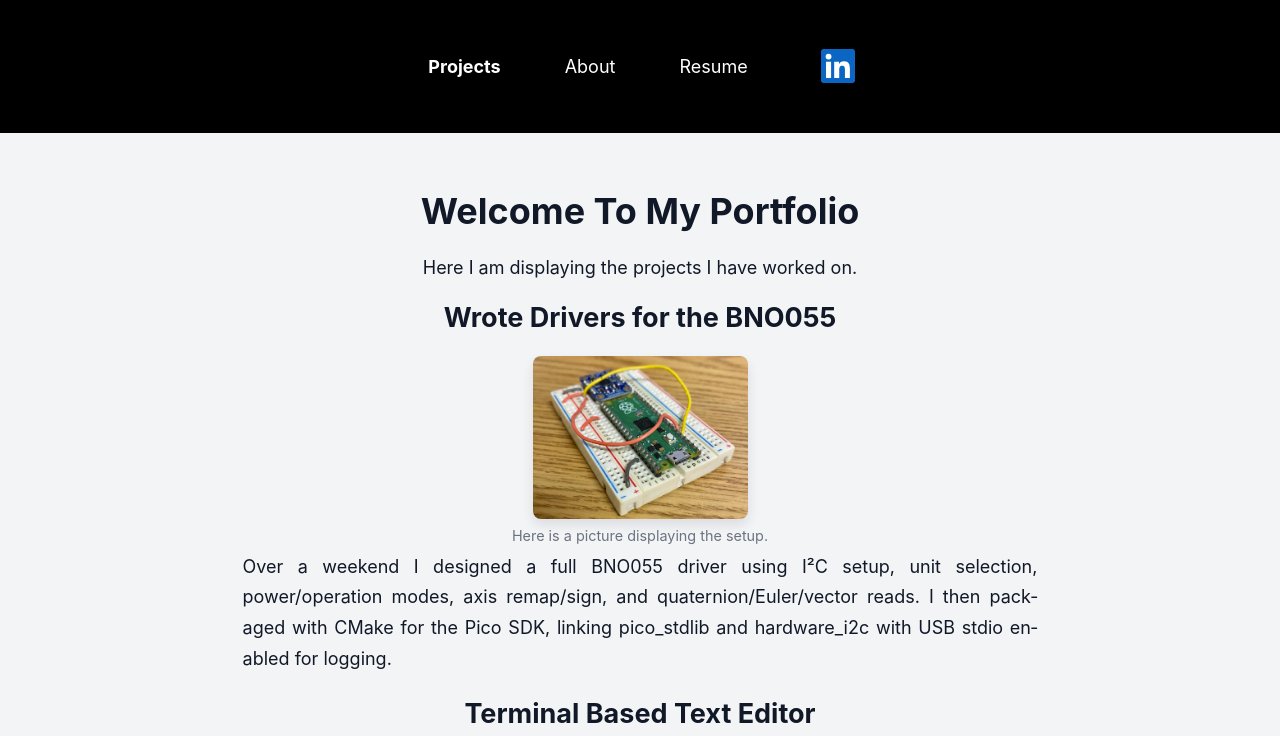
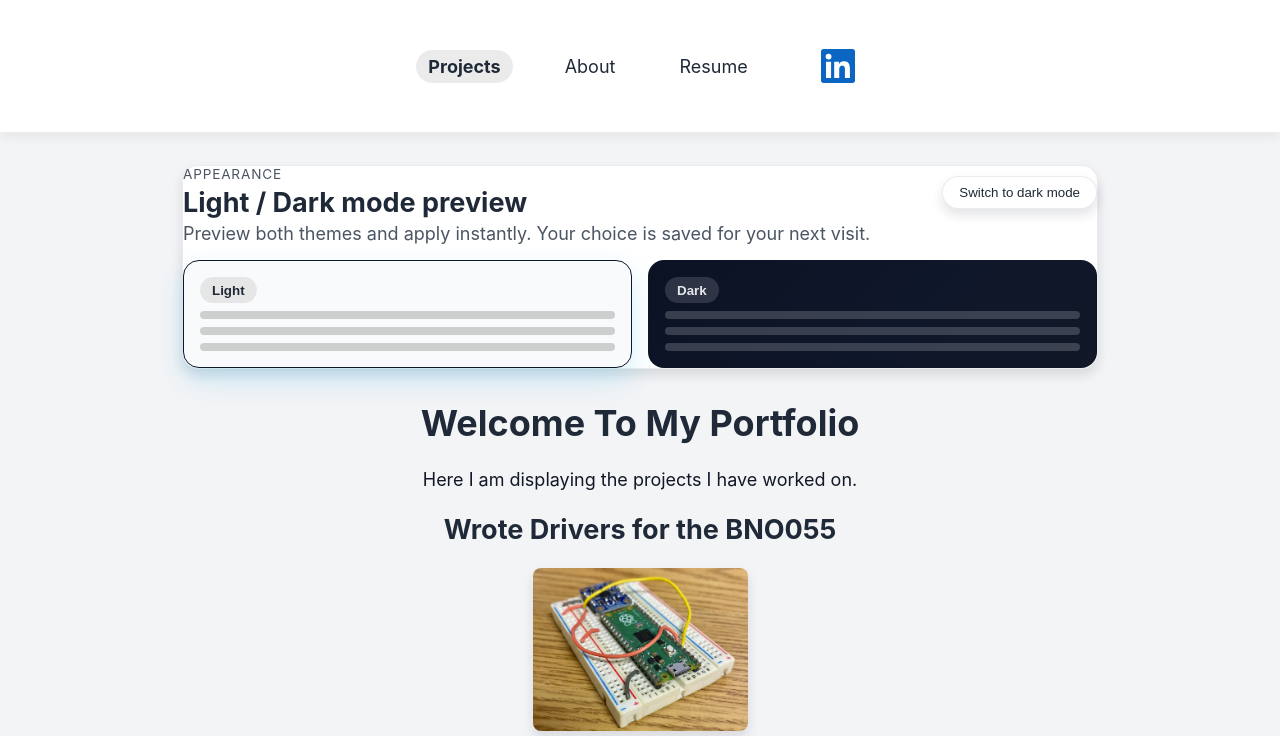
Before and after one commit to nhunt1984/MyPortfolio, a plain HTML site: page index.html in a window 1280 px wide. Shown: the top 736 px of the page. Drawn offline with Linux system fonts and the light colour scheme.

Commit message:
Add theme switcher with light/dark previews

```diff
--- a/index.html
+++ b/index.html
@@ -39,29 +39,35 @@
   </header>
 
   <main class="container">
+    <section class="theme-lab card-surface" id="theme-lab" aria-labelledby="theme-lab-title">
+      <div class="theme-lab__header">
+        <div>
+          <div class="theme-lab__eyebrow">Appearance</div>
+          <h2 class="theme-lab__title" id="theme-lab-title">Light / Dark mode preview</h2>
+        </div>
+        <button class="theme-toggle-button" type="button" data-theme-toggle>Switch to dark mode</button>
+      </div>
+      <p class="theme-lab__blurb">Preview both themes and apply instantly. Your choice is saved for your next visit.</p>
+      <div class="theme-lab__previews" role="group" aria-label="Theme preview cards">
+        <button class="theme-preview theme-preview--light" type="button" data-theme-choice="light">
+          <span class="theme-preview__badge">Light</span>
+          <span class="theme-preview__body">
+            <span class="theme-preview__bar" aria-hidden="true"></span>
+            <span class="theme-preview__bar" aria-hidden="true"></span>
+            <span class="theme-preview__bar" aria-hidden="true"></span>
+          </span>
+        </button>
 
-
-    <script>
-      (function () {
-        // Treat "/" as "index.html"
-        var herePath = location.pathname.replace(/\/+$/, "");
-        var here = (herePath.split("/").pop() || "index.html").toLowerCase();
-
-        document.querySelectorAll("a.nav-link").forEach(function (a) {
-          try {
-            var url = new URL(a.getAttribute("href"), location.href);
-            var target = (url.pathname.replace(/\/+$/, "").split("/").pop() || "index.html").toLowerCase();
-            if (target === here) {
-              a.setAttribute("aria-current", "page"); // accessibility + CSS hook
-              a.classList.add("active");              // CSS hook
-            }
-          } catch (e) {
-            /* ignore malformed hrefs */
-          }
-        });
-      })();
-    </script>
-
+        <button class="theme-preview theme-preview--dark" type="button" data-theme-choice="dark">
+          <span class="theme-preview__badge">Dark</span>
+          <span class="theme-preview__body">
+            <span class="theme-preview__bar" aria-hidden="true"></span>
+            <span class="theme-preview__bar" aria-hidden="true"></span>
+            <span class="theme-preview__bar" aria-hidden="true"></span>
+          </span>
+        </button>
+      </div>
+    </section>
 
     <h1>Welcome To My Portfolio</h1>
     <p>Here I am displaying the projects I have worked on.</p>
@@ -112,6 +118,7 @@
 
 
   </main>
+  <script src="script.js"></script>
 </body>
 
 </html>
--- /dev/null
+++ b/script.js
@@ -0,0 +1,86 @@
+(function () {
+  var THEME_KEY = 'preferred-theme';
+  var body = document.body;
+
+  function setTheme(theme, persist) {
+    if (theme !== 'light' && theme !== 'dark') {
+      return;
+    }
+
+    body.dataset.theme = theme;
+    if (persist) {
+      try {
+        localStorage.setItem(THEME_KEY, theme);
+      } catch (err) {
+        /* ignore storage errors */
+      }
+    }
+    syncActiveStates(theme);
+  }
+
+  function getStoredTheme() {
+    try {
+      return localStorage.getItem(THEME_KEY);
+    } catch (err) {
+      return null;
+    }
+  }
+
+  function syncActiveStates(theme) {
+    document.querySelectorAll('[data-theme-choice]').forEach(function (button) {
+      var isActive = button.getAttribute('data-theme-choice') === theme;
+      button.classList.toggle('is-active', isActive);
+      button.setAttribute('aria-pressed', isActive ? 'true' : 'false');
+    });
+
+    var toggle = document.querySelector('[data-theme-toggle]');
+    if (toggle) {
+      toggle.textContent = theme === 'dark' ? 'Switch to light mode' : 'Switch to dark mode';
+    }
+  }
+
+  function initTheme() {
+    var stored = getStoredTheme();
+    var prefersDark = window.matchMedia && window.matchMedia('(prefers-color-scheme: dark)').matches;
+    var initial = stored || (prefersDark ? 'dark' : 'light');
+    setTheme(initial, false);
+  }
+
+  function handleNavHighlight() {
+    var herePath = location.pathname.replace(/\/+$/, '');
+    var here = (herePath.split('/').pop() || 'index.html').toLowerCase();
+
+    document.querySelectorAll('a.nav-link').forEach(function (a) {
+      try {
+        var url = new URL(a.getAttribute('href'), location.href);
+        var target = (url.pathname.replace(/\/+$/, '').split('/').pop() || 'index.html').toLowerCase();
+        if (target === here) {
+          a.setAttribute('aria-current', 'page');
+          a.classList.add('active');
+        }
+      } catch (e) {
+        /* ignore malformed hrefs */
+      }
+    });
+  }
+
+  function bindThemeControls() {
+    document.querySelectorAll('[data-theme-choice]').forEach(function (button) {
+      button.addEventListener('click', function () {
+        setTheme(button.getAttribute('data-theme-choice'), true);
+      });
+    });
+
+    var toggle = document.querySelector('[data-theme-toggle]');
+    if (toggle) {
+      toggle.addEventListener('click', function () {
+        var current = body.dataset.theme === 'dark' ? 'dark' : 'light';
+        setTheme(current === 'dark' ? 'light' : 'dark', true);
+      });
+    }
+  }
+
+  initTheme();
+  handleNavHighlight();
+  bindThemeControls();
+})();
--- a/styles.css
+++ b/styles.css
@@ -10,17 +10,41 @@ body {
   box-sizing: border-box;
 }
 
+:root {
+  --bg: #f3f4f6;
+  --surface: #ffffff;
+  --border: rgba(17, 24, 39, 0.08);
+  --text: #111827;
+  --muted: #4b5563;
+  --muted-strong: #1f2937;
+  --accent: #0f172a;
+  --accent-contrast: #f8fafc;
+  --nav-pill: rgba(0, 0, 0, 0.08);
+  --nav-pill-hover: rgba(147, 147, 147, 0.436);
+  --shadow: 0 6px 12px rgba(17, 24, 39, 0.12);
+}
 
+body[data-theme="dark"] {
+  --bg: #0f172a;
+  --surface: #111827;
+  --border: rgba(255, 255, 255, 0.06);
+  --text: #e5e7eb;
+  --muted: #cbd5e1;
+  --muted-strong: #f8fafc;
+  --accent: #38bdf8;
+  --accent-contrast: #0b1224;
+  --nav-pill: rgba(255, 255, 255, 0.12);
+  --nav-pill-hover: rgba(255, 255, 255, 0.18);
+  --shadow: 0 6px 18px rgba(0, 0, 0, 0.35);
+}
 
 body {
   min-height: 100vh;
   font-family: -apple-system, BlinkMacSystemFont, "Segoe UI", Roboto, "Helvetica Neue", Arial, sans-serif;
-  background-color: #f3f4f6;
-
-  color: #111827;
-
+  background-color: var(--bg);
+  color: var(--text);
   font-size: 18px;
-
+  transition: background-color 0.3s ease, color 0.3s ease;
 }
 
 .container {
@@ -33,9 +57,9 @@ body {
 /* Header */
 .site-header {
   width: 100%;
-  background: black;
-  border-bottom: 1px solid rgba(0, 0, 0, 0.06);
-
+  background: var(--surface);
+  border-bottom: 1px solid var(--border);
+  box-shadow: 0 2px 12px rgba(0, 0, 0, 0.08);
 }
 
 .header-inner {
@@ -54,7 +78,7 @@ body {
 }
 
 .brand {
-  color: #111827;
+  color: var(--text);
   text-decoration: none;
   font-weight: 600;
 }
@@ -64,7 +88,7 @@ body {
   font-size: 1.1rem;
   /* a bit smaller than the h2 title */
   font-weight: 600;
-  color: #374151;
+  color: var(--muted);
   /* slate-700 */
   letter-spacing: 0.2px;
 }
@@ -96,7 +120,7 @@ body {
   border-radius: 999px;
   /* pill shape */
   text-decoration: none;
-  color: #ffffff;
+  color: var(--muted-strong);
   transition: background .15s ease, color .15s ease;
 }
 
@@ -104,12 +128,12 @@ body {
 .nav-link:hover,
 .nav-link:focus {
   text-decoration: none;
-  background: rgba(147, 147, 147, 0.436);
+  background: var(--nav-pill-hover);
 }
 
 /* Visible keyboard focus */
 .nav-link:focus-visible {
-  outline: 2px solid rgba(0, 0, 0, .35);
+  outline: 2px solid var(--accent);
   outline-offset: 2px;
   border-radius: 999px;
 }
@@ -117,7 +141,7 @@ body {
 /* The active/current page */
 .nav-link[aria-current="page"],
 .nav-link.active {
-  background: rgba(0, 0, 0, .12);
+  background: var(--nav-pill);
   font-weight: 700;
 }
 
@@ -138,8 +162,8 @@ body {
   /* sits below the Projects pill */
   left: 0;
   min-width: 100px;
-  background: #fff;
-  border: 1px solid rgba(17, 24, 39, .12);
+  background: var(--surface);
+  border: 1px solid var(--border);
   border-radius: 12px;
   box-shadow: 0 10px 24px rgba(17, 24, 39, .12);
   padding: 8px;
@@ -161,14 +185,14 @@ body {
   display: block;
   padding: 10px 12px;
   border-radius: 8px;
-  color: inherit;
+  color: var(--text);
   text-decoration: none;
   white-space: nowrap;
 }
 
 .dropdown-link:hover,
 .dropdown-link:focus {
-  background: rgba(0, 0, 0, .06);
+  background: var(--nav-pill);
 }
 
 /* Image-based nav icon (kept separate from .nav-link pills) */
@@ -206,13 +230,165 @@ main {
   text-align: center;
 }
 
+h1,
+h2,
+h3,
+h4,
+h5,
+h6 {
+  color: var(--muted-strong);
+}
+
+p {
+  color: var(--text);
+}
+
+.card-surface {
+  background: var(--surface);
+  border: 1px solid var(--border);
+  border-radius: 16px;
+  box-shadow: var(--shadow);
+  transition: background-color 0.3s ease, border-color 0.3s ease, box-shadow 0.3s ease;
+}
+
+.theme-lab {
+  margin: 0 auto 2rem;
+  max-width: 960px;
+  text-align: left;
+}
+
+.theme-lab__header {
+  display: flex;
+  align-items: center;
+  justify-content: space-between;
+  gap: 1rem;
+  flex-wrap: wrap;
+}
+
+.theme-lab__eyebrow {
+  font-size: 0.85rem;
+  letter-spacing: 0.06em;
+  text-transform: uppercase;
+  color: var(--muted);
+  margin-bottom: 0.25rem;
+}
+
+.theme-lab__title {
+  margin: 0;
+}
+
+.theme-lab__blurb {
+  margin: 0.25rem 0 1rem;
+  color: var(--muted);
+}
+
+.theme-toggle-button {
+  border: 1px solid var(--border);
+  background: var(--surface);
+  color: var(--muted-strong);
+  border-radius: 999px;
+  padding: 0.5rem 1rem;
+  display: inline-flex;
+  align-items: center;
+  gap: 0.5rem;
+  cursor: pointer;
+  box-shadow: var(--shadow);
+  transition: transform 0.15s ease, box-shadow 0.2s ease, background-color 0.2s ease;
+}
+
+.theme-toggle-button:hover,
+.theme-toggle-button:focus-visible {
+  transform: translateY(-1px);
+  box-shadow: 0 8px 18px rgba(0, 0, 0, 0.12);
+}
+
+.theme-lab__previews {
+  display: grid;
+  grid-template-columns: repeat(auto-fit, minmax(260px, 1fr));
+  gap: 1rem;
+}
+
+.theme-preview {
+  border: 1px solid var(--border);
+  border-radius: 16px;
+  padding: 1rem;
+  cursor: pointer;
+  text-align: left;
+  position: relative;
+  overflow: hidden;
+  transition: transform 0.2s ease, box-shadow 0.2s ease, border-color 0.2s ease;
+}
+
+.theme-preview:hover,
+.theme-preview:focus-visible {
+  transform: translateY(-2px);
+  box-shadow: 0 12px 24px rgba(0, 0, 0, 0.12);
+  outline: none;
+}
+
+.theme-preview__badge {
+  display: inline-flex;
+  align-items: center;
+  gap: 0.35rem;
+  padding: 0.35rem 0.75rem;
+  border-radius: 999px;
+  font-weight: 700;
+  background: var(--nav-pill);
+  color: var(--muted-strong);
+}
+
+.theme-preview__body {
+  margin-top: 0.5rem;
+  display: grid;
+  gap: 0.5rem;
+  color: var(--muted);
+}
+
+.theme-preview__bar {
+  height: 8px;
+  border-radius: 999px;
+  background: var(--nav-pill-hover);
+}
+
+.theme-preview--light {
+  background: #f9fafb;
+}
+
+.theme-preview--dark {
+  background: linear-gradient(135deg, #0b1224 0%, #0f172a 60%, #111827 100%);
+  color: #e5e7eb;
+}
+
+.theme-preview--dark .theme-preview__badge {
+  background: rgba(255, 255, 255, 0.14);
+  color: #e5e7eb;
+}
+
+.theme-preview--dark .theme-preview__body {
+  color: #cbd5e1;
+}
+
+.theme-preview--dark .theme-preview__bar {
+  background: rgba(255, 255, 255, 0.18);
+}
+
+.theme-preview.is-active {
+  border-color: var(--accent);
+  box-shadow: 0 12px 28px rgba(56, 189, 248, 0.22);
+}
+
+.about-text,
+.index-text {
+  color: var(--text);
+}
+
 /* Gallery */
 .upload-area {
   margin: 1rem 0;
 }
 
 .file-label {
-  background: rgba(17, 24, 39, 0.04);
+  background: var(--nav-pill);
   padding: 0.5rem 1rem;
   border-radius: 6px;
   cursor: pointer;
@@ -235,7 +411,7 @@ main {
   height: auto;
   display: block;
   border-radius: 8px;
-  box-shadow: 0 6px 12px rgba(17, 24, 39, 0.12);
+  box-shadow: var(--shadow);
 }
 
 /* Resume Embed */
@@ -245,7 +421,7 @@ main {
 }
 
 .pdf-viewer {
-  border: 1px solid #e5e7eb;
+  border: 1px solid var(--border);
   border-radius: 12px;
 }
 
@@ -304,12 +480,12 @@ main {
   /* maintain aspect ratio */
   margin: 0 auto;
   border-radius: 8px;
-  box-shadow: 0 6px 12px rgba(17, 24, 39, .10);
+  box-shadow: var(--shadow);
 }
 
 .project-media figcaption {
   font-size: 0.9rem;
-  color: #6b7280;
+  color: var(--muted);
   /* gray-500 */
   margin-top: 8px;
 }
```
Also changed, not shown: about.html (+29 -23 lines), resume.html (+29 -21 lines).
